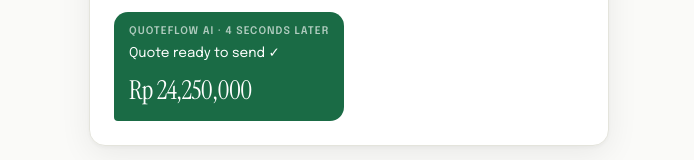
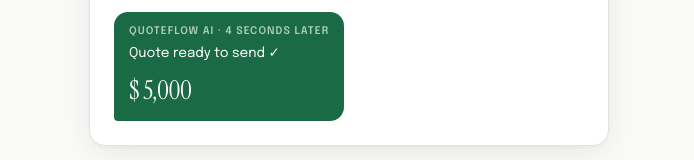
Before and after one commit to valentinov8060/quote-flow-ai-landing-page, a plain HTML site: page index.html in a window 1280 px wide. Shown: the part 582-742 px from the top of the page, without its empty margins (291-985 px from the left). Drawn offline with Linux system fonts and the light colour scheme; no server answers.

Commit message:
fix: fixed price example

```diff
--- a/index.html
+++ b/index.html
@@ -644,7 +644,7 @@
             <div class="msg ai">
               <div class="msg-label">QuoteFlow AI · 4 seconds later</div>
               Quote ready to send ✓
-              <span class="quote-line">Rp 24,250,000</span>
+              <span class="quote-line">$ 5,000</span>
             </div>
           </div>
         </div>
```
